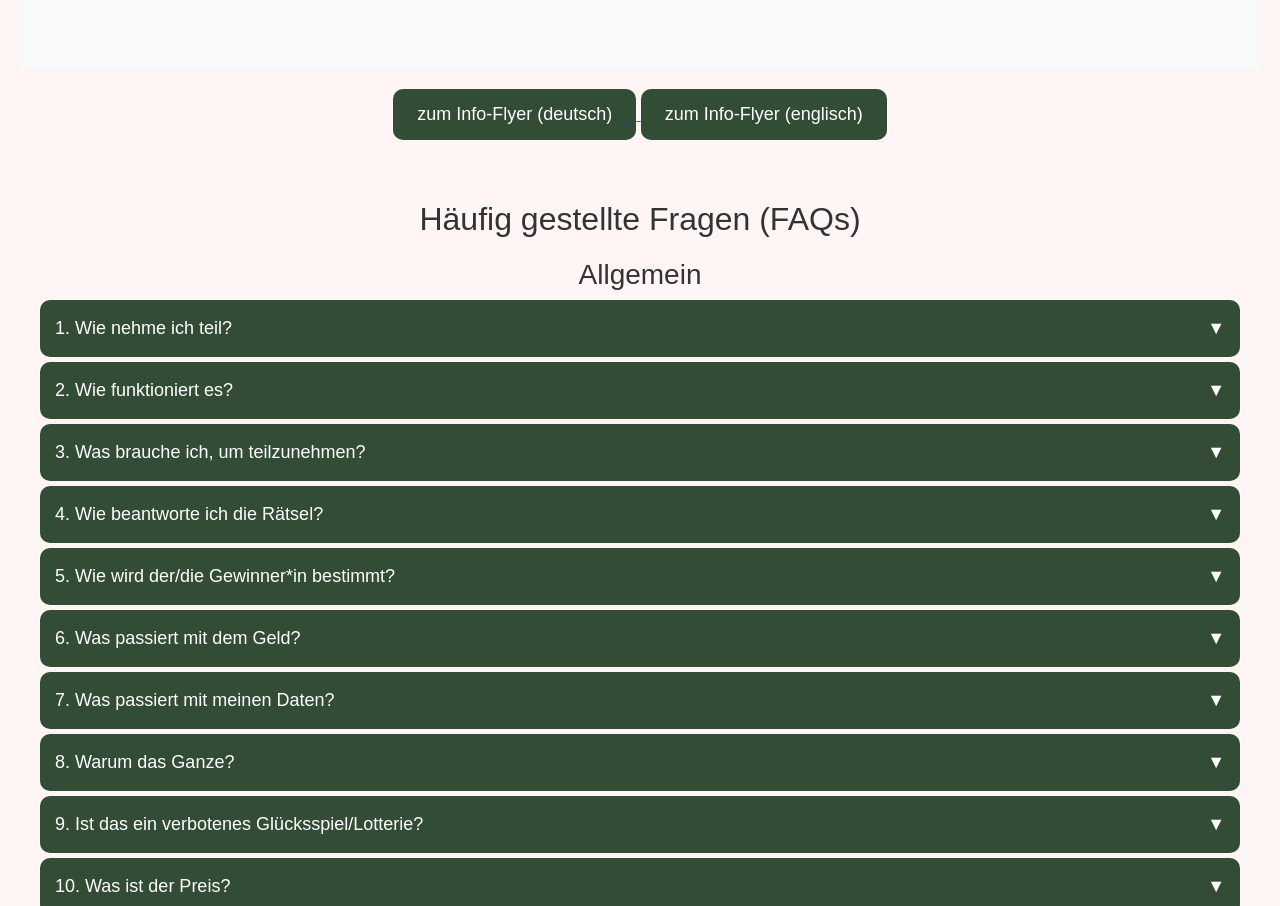
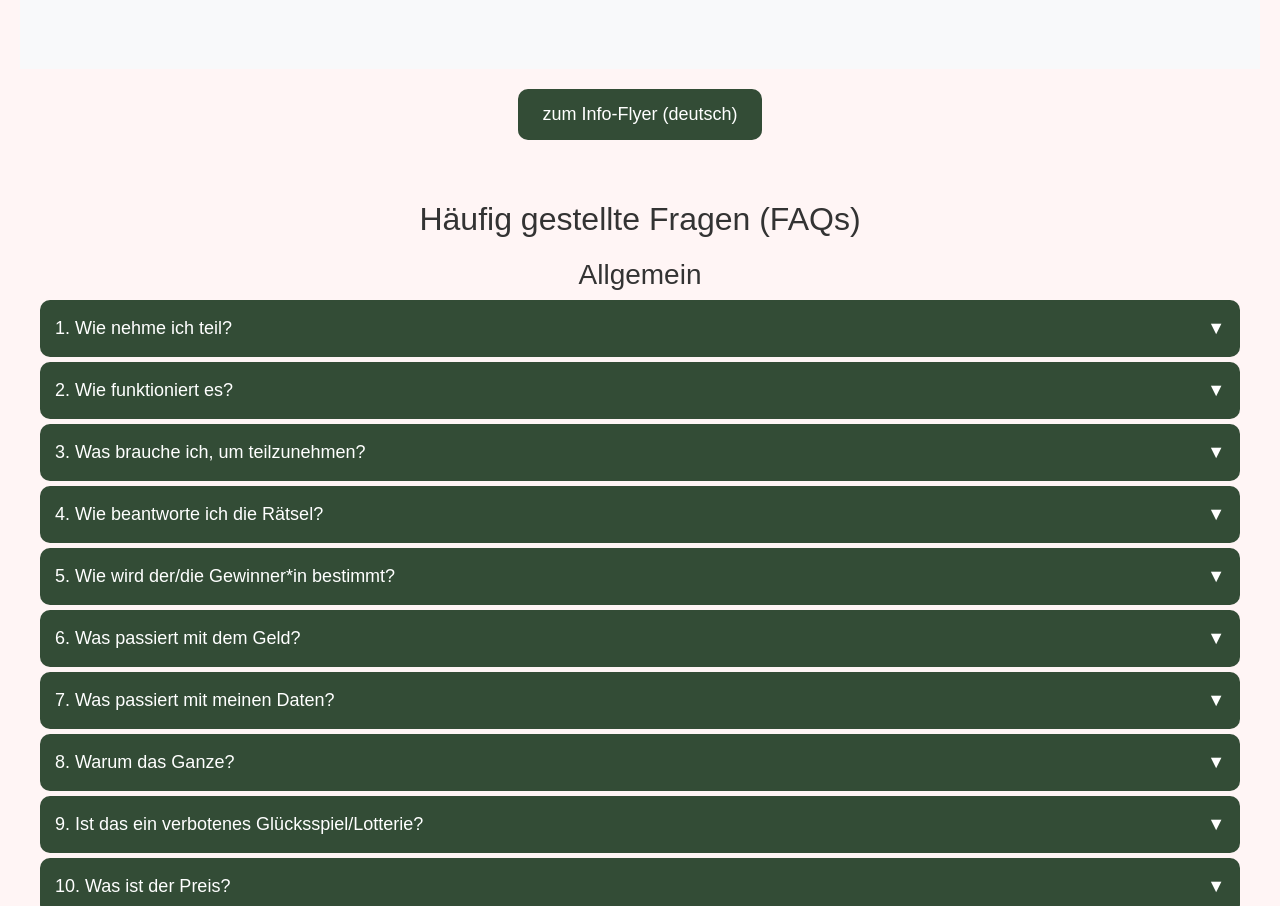
Before and after one commit to Phipsn/Adventskalender, a plain HTML site: page index.html in a window 1280 px wide. Shown: the part 2407-3313 px from the top of the page. Drawn offline with nearby package versions, Linux system fonts and the light colour scheme.

Commit message:
flyer 2025

```diff
--- a/index.html
+++ b/index.html
@@ -108,12 +108,12 @@
         </div>
     </section>
 
-    <a href="docs/Mats&Roxy Raetsel-Adventskalender.pdf" download="Flyer" class="download-button" style="margin-bottom: 20px">
+    <a href="docs/Flyer-Adventskalender-25.pdf" download="Flyer" class="download-button" style="margin-bottom: 20px">
         <button>zum Info-Flyer (deutsch)</button>
     </a>
-    <a href="docs/Mats&Roxy riddle advent calendar.png" download="Flyer" class="download-button">
+<!--     <a href="docs/Mats&Roxy riddle advent calendar.png" download="Flyer" class="download-button">
         <button>zum Info-Flyer (englisch)</button>
-    </a>
+    </a> -->
 
     <!-- FAQ Section-->
     <section id="faqs">
```
Also changed, not shown: 1 other file.
